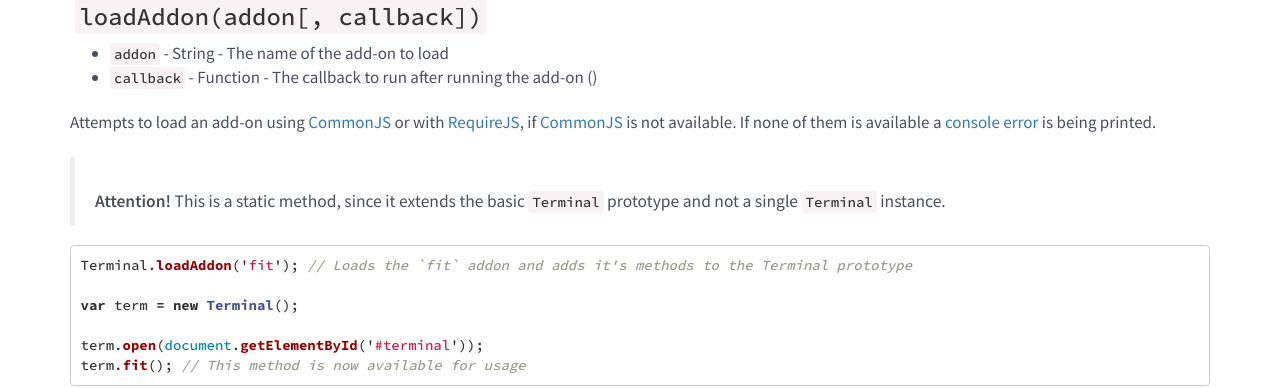
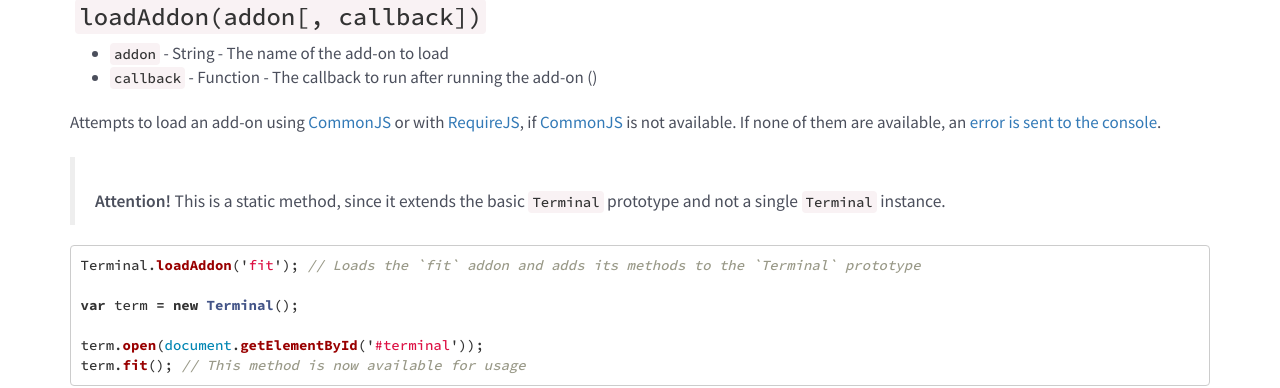
Before and after one commit to xtermjs/xtermjs.org, a Jekyll site: the page built from _docs/api/Terminal.md, in a window 1280 px wide and 900 px high, scrolled down 2717 px. Shown: the part 149-537 px from the top of the window. Built offline with Jekyll 4.4.1, drawn with Linux system fonts in a browser that asks for light colours; nearby versions of some CDN libraries.

Commit message:
Fix grammar errors

````diff
--- a/_docs/api/Terminal.md
+++ b/_docs/api/Terminal.md
@@ -139,12 +139,12 @@ var doesTheTerminalCursorBlink = term.getOption('cursorBlink');
 - `addon` - String - The name of the add-on to load
 - `callback` - Function - The callback to run after running the add-on ()
 
-Attempts to load an add-on using [CommonJS](https://nodejs.org/docs/latest/api/modules.html) or with [RequireJS](http://requirejs.org/), if [CommonJS](https://nodejs.org/docs/latest/api/modules.html) is not available. If none of them is available a [console error](https://developer.mozilla.org/es/docs/Web/API/Console/error) is being printed.
+Attempts to load an add-on using [CommonJS](https://nodejs.org/docs/latest/api/modules.html) or with [RequireJS](http://requirejs.org/), if [CommonJS](https://nodejs.org/docs/latest/api/modules.html) is not available. If none of them are available, an [error is sent to the console](https://developer.mozilla.org/es/docs/Web/API/Console/error).
 
 > **Attention!** This is a static method, since it extends the basic `Terminal` prototype and not a single `Terminal` instance.
 
 ```javascript
-Terminal.loadAddon('fit'); // Loads the `fit` addon and adds it's methods to the Terminal prototype
+Terminal.loadAddon('fit'); // Loads the `fit` addon and adds its methods to the `Terminal` prototype
 
 var term = new Terminal();
 
````
Also changed, not shown: _docs/api/addons/attach.md (+1 -1 lines), _docs/api/addons/fullscreen.md (+1 -1 lines).
